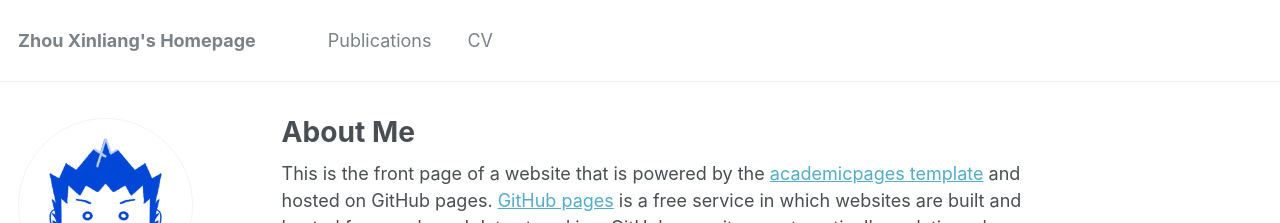
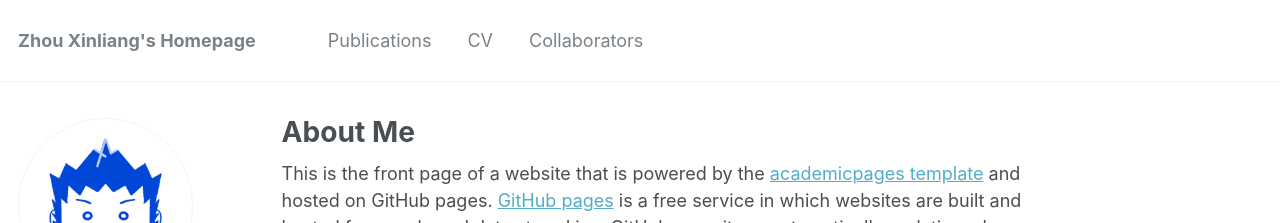
Before and after one commit to xinliangzhou/xinliangzhou.github.io, a Jekyll site: the page built from _pages/about.md, in a window 1280 px wide and 900 px high. Shown: the top 223 px of the window. Built offline with Jekyll 4.4.1, drawn with Linux system fonts in a browser that asks for light colours; some web fonts are replaced.

Commit message:
Update navigation.yml

```diff
--- a/_data/navigation.yml
+++ b/_data/navigation.yml
@@ -5,3 +5,6 @@ main:
 
   - title: "CV"
     url: /cv/
+
+  - title: "Collaborators"
+    url: /collaborators/
```
